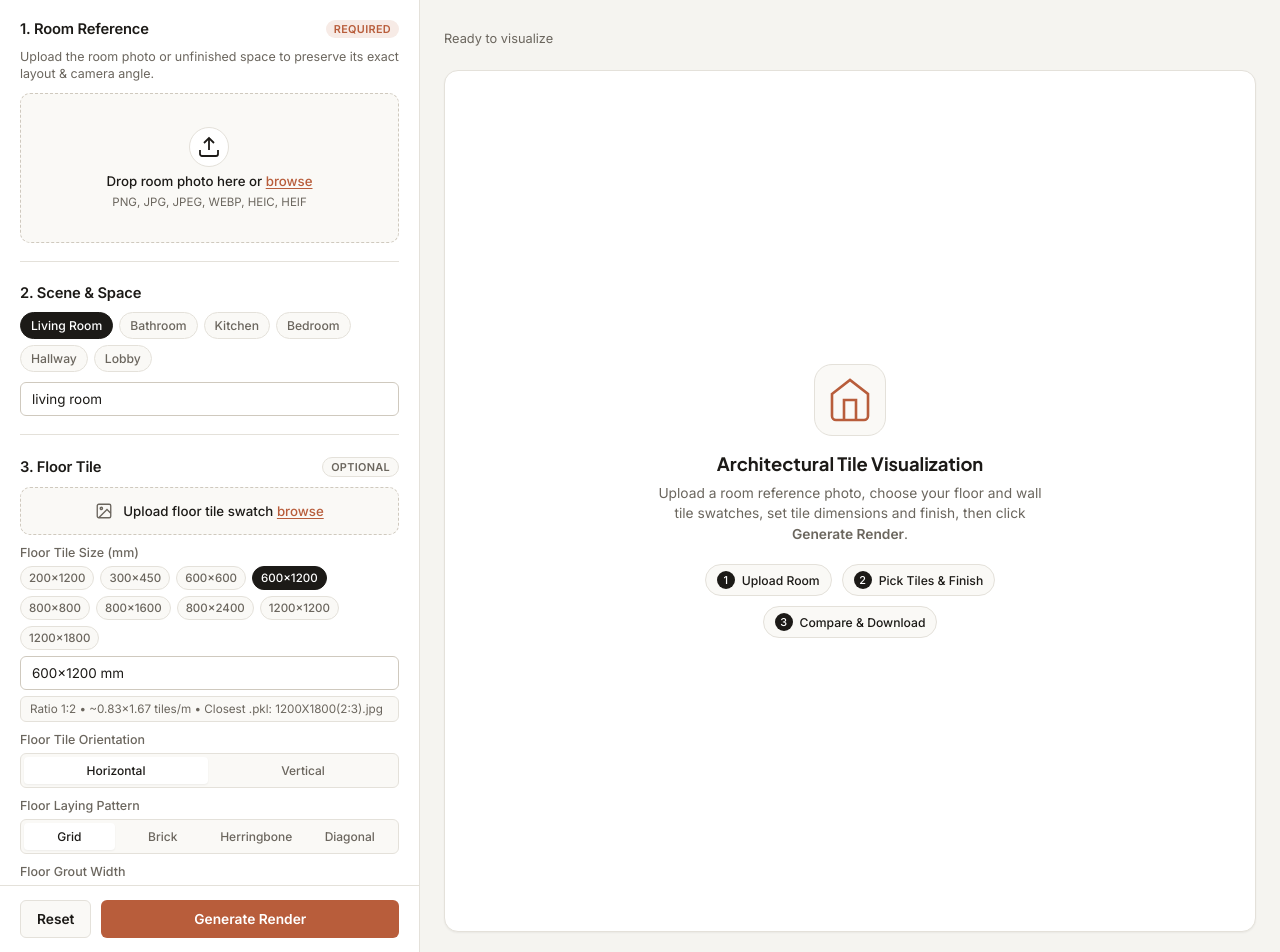
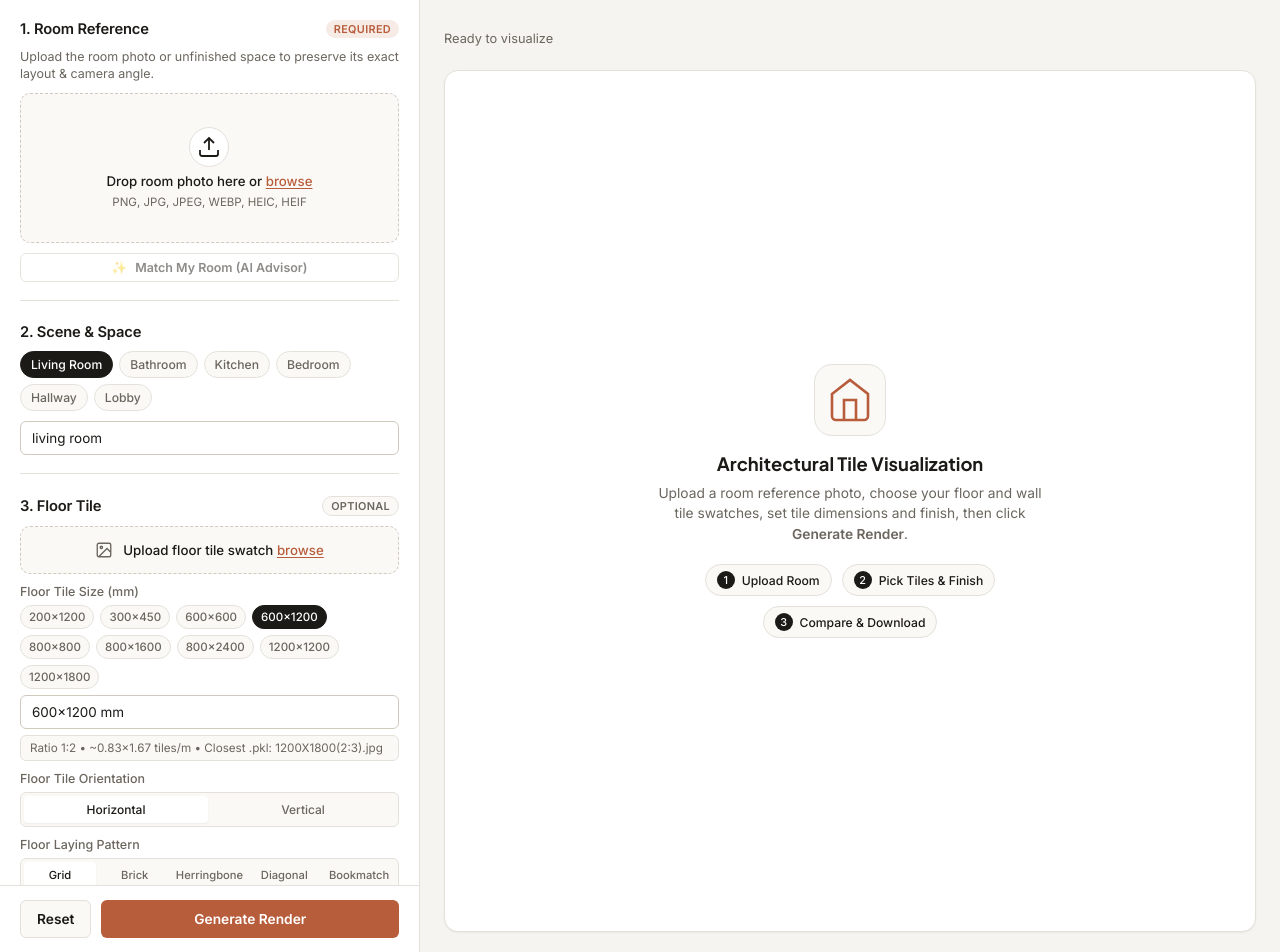
Before and after one commit to DhruvGangani-Personal/room-decorator, a Flask app: page / in a window 1280 px wide. Shown: the part 63-1015 px from the top of the page. Run offline with Flask 3, Linux system fonts and the light colour scheme; some libraries are stand-ins or nearby versions.

Commit message:
feat: add AI room matching advisor and bookmatch tile pattern support

```diff
--- a/app.py
+++ b/app.py
@@ -8,6 +8,7 @@ from google.genai import types
 from PIL import Image, ImageOps
 from pillow_heif import register_heif_opener
 import io
+import json
 import uuid
 
 register_heif_opener()
@@ -104,6 +105,7 @@ def generate_interior_prompt(
         "brick": "Lay tiles in a BRICK / RUNNING BOND pattern with a 50% staggered offset on alternating rows.",
         "herringbone": "Lay tiles in an interlocking HERRINGBONE zig-zag pattern at 90-degree alternating angles.",
         "diagonal": "Lay tiles in a 45-DEGREE DIAGONAL diamond pattern.",
+        "bookmatch": "Lay tiles in a SYMMETRICAL BOOKMATCH & CONTINUOUS VEIN-FLOW pattern: mirror adjacent tiles horizontally and vertically across grout joints so stone/marble veins connect seamlessly into symmetrical butterfly and diamond patterns.",
     }
     floor_pattern_rule = pattern_map.get(floor_pattern, pattern_map["grid"])
     wall_pattern_rule = pattern_map.get(wall_pattern, pattern_map["grid"])
@@ -379,6 +381,75 @@ def preview_heic():
         buf.seek(0)
     return send_file(buf, mimetype='image/jpeg')
 
+@app.route('/api/match-my-room', methods=['POST'])
+def match_my_room():
+    """Analyze the uploaded room photo and recommend 3 tile & grout palettes."""
+    file_obj = request.files.get('main_image')
+    if not file_obj or file_obj.filename == '':
+        return jsonify({'error': 'main_image is required'}), 400
+
+    temp_files = []
+    try:
+        safe_name = secure_filename(file_obj.filename)
+        filepath = os.path.join(app.config['UPLOAD_FOLDER'], f"{uuid.uuid4().hex}_{safe_name}")
+        file_obj.save(filepath)
+        temp_files.append(filepath)
+
+        converted = convert_heic_to_jpg(filepath, quality=98)
+        if converted != filepath:
+            temp_files.append(converted)
+            filepath = converted
+
+        room_img = Image.open(filepath)
+        advisor_prompt = (
+            "You are an expert architectural interior & tile designer. Analyze this room photo "
+            "(furniture, woodwork, curtains, wall colors, natural/indoor lighting, and style) and "
+            "return ONLY valid JSON with this exact schema:\n"
+            "{\n"
+            '  "detected_scene": "living room | bathroom | kitchen | bedroom | hallway | commercial lobby | office | outdoor",\n'
+            '  "style": "short 2-3 word style name",\n'
+            '  "lighting_tone": "short 2-3 word lighting description",\n'
+            '  "dominant_colors": ["#HEX1", "#HEX2", "#HEX3"],\n'
+            '  "recommendations": [\n'
+            "    {\n"
+            '      "title": "short 2-4 word palette name",\n'
+            '      "reason": "1 concise sentence explaining why it suits this room",\n'
+            '      "floor_tile_name": "e.g. Warm Travertine",\n'
+            '      "floor_tile_hex": "#HEX",\n'
+            '      "floor_size": "one of: 200x1200 mm, 300x450 mm, 600x600 mm, 600x1200 mm, 800x800 mm, 800x1600 mm, 800x2400 mm, 1200x1200 mm, 1200x1800 mm",\n'
+            '      "floor_finish": "matt | glossy | high glossy",\n'
+            '      "floor_pattern": "grid | brick | herringbone | diagonal | bookmatch",\n'
+            '      "floor_grout_color": "Name (#HEX)",\n'
+            '      "wall_tile_name": "e.g. Matte Oak Plank",\n'
+            '      "wall_tile_hex": "#HEX",\n'
+            '      "wall_size": "one of: 200x1200 mm, 300x450 mm, 600x600 mm, 600x1200 mm, 800x800 mm, 800x1600 mm, 800x2400 mm, 1200x1200 mm, 1200x1800 mm",\n'
+            '      "wall_finish": "matt | glossy | high glossy",\n'
+            '      "wall_pattern": "grid | brick | herringbone | diagonal | bookmatch",\n'
+            '      "wall_grout_color": "Name (#HEX)"\n'
+            "    }\n"
+            "  ]\n"
+            "}\n"
+            "Provide exactly 3 diverse, tasteful recommendations."
+        )
+
+        response = client.models.generate_content(
+            model=os.getenv("ADVISOR_MODEL", "gemini-2.5-flash"),
+            contents=[advisor_prompt, room_img],
+            config=types.GenerateContentConfig(response_mime_type="application/json"),
+        )
+        data = json.loads(response.text)
+        return jsonify(data), 200
+    except Exception as e:
+        app.logger.error(f"Match My Room error: {str(e)}")
+        return jsonify({'error': 'Room analysis failed', 'message': str(e)}), 500
+    finally:
+        for p in temp_files:
+            try:
+                if os.path.exists(p):
+                    os.remove(p)
+            except Exception:
+                pass
+
 @app.route('/generate-prompt', methods=['POST'])
 def generate_prompt():
     """
@@ -462,9 +533,9 @@ def generate_prompt():
             floor_orientation = 'horizontal'
         if wall_orientation not in ('horizontal', 'vertical'):
             wall_orientation = 'horizontal'
-        if floor_pattern not in ('grid', 'brick', 'herringbone', 'diagonal'):
+        if floor_pattern not in ('grid', 'brick', 'herringbone', 'diagonal', 'bookmatch'):
             floor_pattern = 'grid'
-        if wall_pattern not in ('grid', 'brick', 'herringbone', 'diagonal'):
+        if wall_pattern not in ('grid', 'brick', 'herringbone', 'diagonal', 'bookmatch'):
             wall_pattern = 'grid'
         if aspect_ratio not in ('4:3', '16:9', '1:1', '3:4'):
             aspect_ratio = '4:3'
--- a/static/app.js
+++ b/static/app.js
@@ -97,6 +97,8 @@
 
       if (inputId === 'main_image') {
         mainPreviewUrl = url;
+        const matchBtn = document.getElementById('btn-match-room');
+        if (matchBtn) matchBtn.disabled = false;
       }
 
       // Auto-select "matt" finish if user uploads a tile swatch and finish is still "None"
@@ -126,6 +128,13 @@
       emptyEl.hidden = false;
       if (inputId === 'main_image') {
         mainPreviewUrl = null;
+        const matchBtn = document.getElementById('btn-match-room');
+        const advResults = document.getElementById('advisor-results');
+        if (matchBtn) matchBtn.disabled = true;
+        if (advResults) {
+          advResults.hidden = true;
+          advResults.innerHTML = '';
+        }
       } else if (inputId === 'floor_tile_image') {
         resetTileTone('floor');
       } else if (
@@ -808,4 +817,102 @@
     if (el) el.addEventListener('input', updateCalculator);
   });
   updateCalculator();
+
+  // 12. AI Tile & Palette Advisor ("Match My Room")
+  const btnMatchRoom = document.getElementById('btn-match-room');
+  const btnMatchLabel = document.getElementById('btn-match-label');
+  const advisorResults = document.getElementById('advisor-results');
+
+  function applyAdvisorRecommendation(rec) {
+    if (rec.floor_size) {
+      document.getElementById('floor_size_lable').value = rec.floor_size;
+      updateSizeAnalysis('floor', rec.floor_size);
+    }
+    if (rec.wall_size) {
+      document.getElementById('wall_size_lable').value = rec.wall_size;
+      updateSizeAnalysis('wall', rec.wall_size);
+    }
+    document.querySelectorAll('.chip-group').forEach((group) => {
+      const targetVal = document.getElementById(group.dataset.target).value.trim().toLowerCase();
+      group.querySelectorAll('.chip').forEach((c) => {
+        c.classList.toggle('active', c.dataset.value.toLowerCase() === targetVal);
+      });
+    });
+    if (rec.floor_finish) setSegmentedValue('floor_finish', rec.floor_finish);
+    if (rec.wall_finish) setSegmentedValue('wall_finish', rec.wall_finish);
+    if (rec.floor_pattern) setSegmentedValue('floor_pattern', rec.floor_pattern);
+    if (rec.wall_pattern) setSegmentedValue('wall_pattern', rec.wall_pattern);
+    if (rec.floor_grout_color) {
+      setGroutSelection('floor', rec.floor_grout_color, rec.floor_grout_color, 'custom', null, true);
+    }
+    if (rec.wall_grout_color) {
+      setGroutSelection('wall', rec.wall_grout_color, rec.wall_grout_color, 'custom', null, true);
+    }
+    updateCalculator();
+  }
+
+  if (btnMatchRoom) {
+    btnMatchRoom.addEventListener('click', async () => {
+      const mainInput = document.getElementById('main_image');
+      if (!mainInput.files || !mainInput.files[0]) return;
+
+      btnMatchRoom.disabled = true;
+      btnMatchLabel.textContent = 'Analyzing Room…';
+      advisorResults.hidden = true;
+
+      try {
+        const fd = new FormData();
+        fd.append('main_image', mainInput.files[0]);
+        const res = await fetch('/api/match-my-room', { method: 'POST', body: fd });
+        if (!res.ok) {
+          const err = await res.json().catch(() => ({}));
+          throw new Error(err.message || err.error || 'Analysis failed');
+        }
+        const data = await res.json();
+
+        if (data.detected_scene) {
+          const sceneInput = document.getElementById('scene');
+          sceneInput.value = data.detected_scene;
+          sceneInput.dispatchEvent(new Event('input'));
+        }
+
+        advisorResults.innerHTML = '';
+        const profile = document.createElement('div');
+        profile.className = 'advisor-profile';
+        const dots = (data.dominant_colors || [])
+          .map((hex) => `<span style="background:${hex}" title="${hex}"></span>`)
+          .join('');
+        profile.innerHTML = `<span><strong>${data.style || 'Room'}</strong> • ${data.lighting_tone || ''}</span><div class="advisor-dots">${dots}</div>`;
+        advisorResults.appendChild(profile);
+
+        (data.recommendations || []).forEach((rec) => {
+          const card = document.createElement('div');
+          card.className = 'advisor-card';
+          card.innerHTML = `
+            <div class="advisor-card-top">
+              <span class="advisor-card-title">${rec.title || 'Recommended Palette'}</span>
+              <button type="button" class="advisor-apply-btn">Apply</button>
+            </div>
+            <div class="advisor-reason">${rec.reason || ''}</div>
+            <div class="advisor-swatches">
+              <span class="advisor-swatch-chip"><span class="advisor-swatch-dot" style="background:${rec.floor_tile_hex || '#ccc'}"></span>Floor: ${rec.floor_tile_name || ''} (${rec.floor_finish || ''})</span>
+              <span class="advisor-swatch-chip"><span class="advisor-swatch-dot" style="background:${rec.wall_tile_hex || '#ccc'}"></span>Wall: ${rec.wall_tile_name || ''} (${rec.wall_finish || ''})</span>
+            </div>
+          `;
+          card.querySelector('.advisor-apply-btn').addEventListener('click', () => {
+            applyAdvisorRecommendation(rec);
+            card.querySelector('.advisor-apply-btn').textContent = 'Applied ✓';
+          });
+          advisorResults.appendChild(card);
+        });
+
+        advisorResults.hidden = false;
+      } catch (err) {
+        showError(err.message || 'Room analysis failed');
+      } finally {
+        btnMatchRoom.disabled = false;
+        btnMatchLabel.textContent = 'Match My Room (AI Advisor)';
+      }
+    });
+  }
 })();
--- a/static/style.css
+++ b/static/style.css
@@ -559,6 +559,120 @@ body {
   color: var(--text-muted);
 }
 
+/* AI Tile & Palette Advisor */
+.btn-advisor {
+  width: 100%;
+  justify-content: center;
+  border-style: dashed;
+}
+
+.btn-advisor:disabled {
+  opacity: 0.5;
+  cursor: not-allowed;
+}
+
+.advisor-results {
+  display: flex;
+  flex-direction: column;
+  gap: 8px;
+  padding: 10px;
+  border-radius: var(--radius-md);
+  background: var(--surface-muted);
+  border: 1px solid var(--border);
+}
+
+.advisor-profile {
+  display: flex;
+  align-items: center;
+  justify-content: space-between;
+  gap: 8px;
+  font-size: 0.74rem;
+  color: var(--text-muted);
+}
+
+.advisor-dots {
+  display: inline-flex;
+  gap: 4px;
+}
+
+.advisor-dots span {
+  width: 12px;
+  height: 12px;
+  border-radius: 50%;
+  border: 1px solid rgba(0, 0, 0, 0.2);
+}
+
+.advisor-card {
+  background: var(--surface);
+  border: 1px solid var(--border);
+  border-radius: var(--radius-sm);
+  padding: 9px 10px;
+  display: flex;
+  flex-direction: column;
+  gap: 6px;
+}
+
+.advisor-card-top {
+  display: flex;
+  align-items: center;
+  justify-content: space-between;
+  gap: 8px;
+}
+
+.advisor-card-title {
+  font-size: 0.79rem;
+  font-weight: 600;
+  color: var(--text);
+}
+
+.advisor-apply-btn {
+  border: 1px solid var(--accent);
+  background: var(--accent-soft);
+  color: var(--accent);
+  border-radius: 999px;
+  padding: 3px 9px;
+  font-family: inherit;
+  font-size: 0.7rem;
+  font-weight: 600;
+  cursor: pointer;
+}
+
+.advisor-apply-btn:hover {
+  background: var(--accent);
+  color: #fff;
+}
+
+.advisor-reason {
+  font-size: 0.72rem;
+  color: var(--text-muted);
+  line-height: 1.35;
+}
+
+.advisor-swatches {
+  display: flex;
+  flex-wrap: wrap;
+  gap: 8px;
+  font-size: 0.7rem;
+  color: var(--text);
+}
+
+.advisor-swatch-chip {
+  display: inline-flex;
+  align-items: center;
+  gap: 5px;
+  padding: 2px 7px;
+  border-radius: 999px;
+  background: var(--surface-muted);
+  border: 1px solid var(--border);
+}
+
+.advisor-swatch-dot {
+  width: 10px;
+  height: 10px;
+  border-radius: 50%;
+  border: 1px solid rgba(0, 0, 0, 0.2);
+}
+
 .dropzone-tile {
   min-height: 104px;
   display: grid;
@@ -717,6 +831,15 @@ body {
 
 .segmented-control-2 {
   grid-template-columns: repeat(2, 1fr);
+}
+
+.segmented-control-5 {
+  grid-template-columns: repeat(5, 1fr);
+}
+
+.segmented-control-5 .seg-btn {
+  font-size: 0.7rem;
+  padding: 6px 2px;
 }
 
 .seg-btn {
--- a/templates/index.html
+++ b/templates/index.html
@@ -74,6 +74,12 @@
                   </div>
                 </div>
               </div>
+
+              <button type="button" id="btn-match-room" class="btn btn-outline btn-sm btn-advisor" disabled>
+                <span class="advisor-sparkle" aria-hidden="true">&#10024;</span>
+                <span id="btn-match-label">Match My Room (AI Advisor)</span>
+              </button>
+              <div id="advisor-results" class="advisor-results" hidden></div>
             </section>
 
             <!-- 2. Scene Type -->
@@ -146,11 +152,12 @@
 
               <div class="field-group">
                 <label>Floor Laying Pattern</label>
-                <div class="segmented-control" data-name="floor_pattern">
+                <div class="segmented-control segmented-control-5" data-name="floor_pattern">
                   <button type="button" class="seg-btn active" data-value="grid">Grid</button>
                   <button type="button" class="seg-btn" data-value="brick">Brick</button>
                   <button type="button" class="seg-btn" data-value="herringbone">Herringbone</button>
                   <button type="button" class="seg-btn" data-value="diagonal">Diagonal</button>
+                  <button type="button" class="seg-btn" data-value="bookmatch">Bookmatch</button>
                 </div>
                 <input type="hidden" id="floor_pattern" name="floor_pattern" value="grid" />
               </div>
@@ -282,11 +289,12 @@
 
               <div class="field-group">
                 <label>Wall Laying Pattern</label>
-                <div class="segmented-control" data-name="wall_pattern">
+                <div class="segmented-control segmented-control-5" data-name="wall_pattern">
                   <button type="button" class="seg-btn active" data-value="grid">Grid</button>
                   <button type="button" class="seg-btn" data-value="brick">Brick</button>
                   <button type="button" class="seg-btn" data-value="herringbone">Herringbone</button>
                   <button type="button" class="seg-btn" data-value="diagonal">Diagonal</button>
+                  <button type="button" class="seg-btn" data-value="bookmatch">Bookmatch</button>
                 </div>
                 <input type="hidden" id="wall_pattern" name="wall_pattern" value="grid" />
               </div>
```
Also changed, not shown: AGENT.md (+4 -3 lines), BRAIN.md (+2 -1 lines), tile_size_model.py (+18 -0 lines), README.md.
